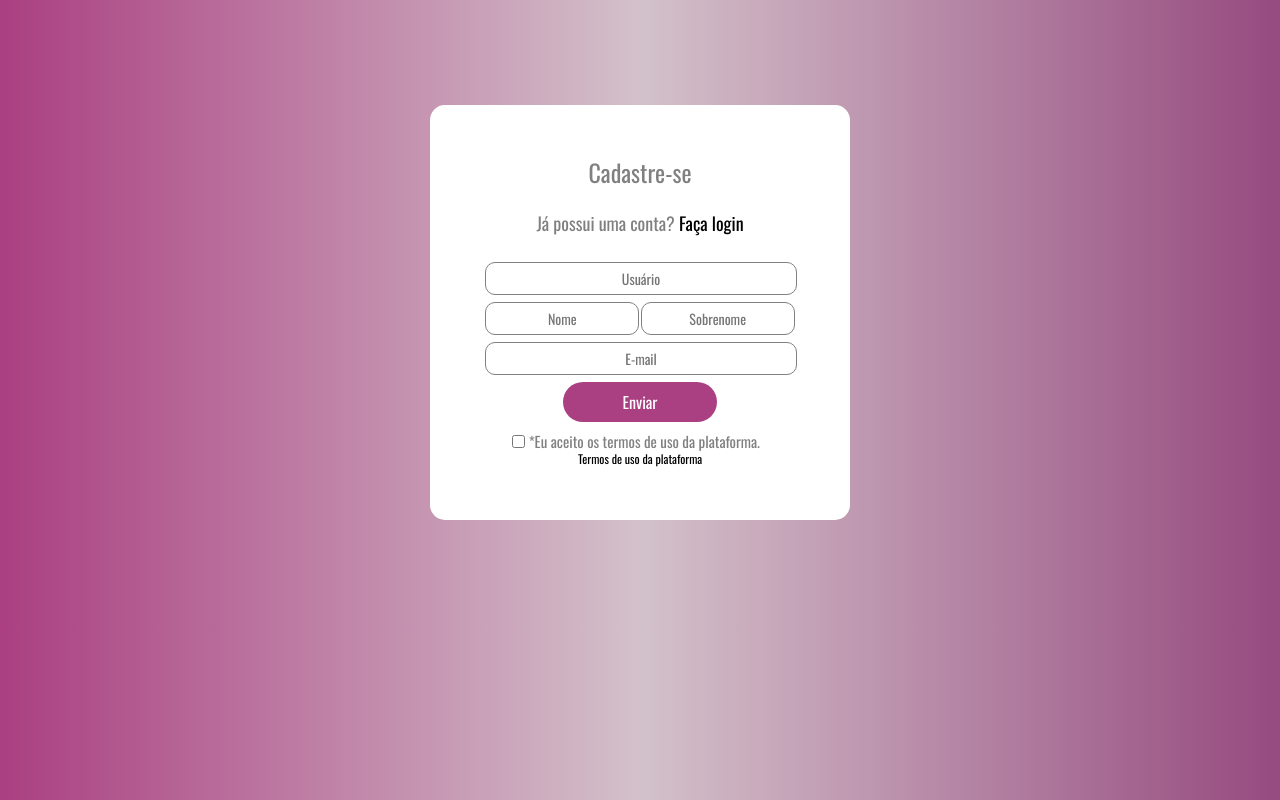
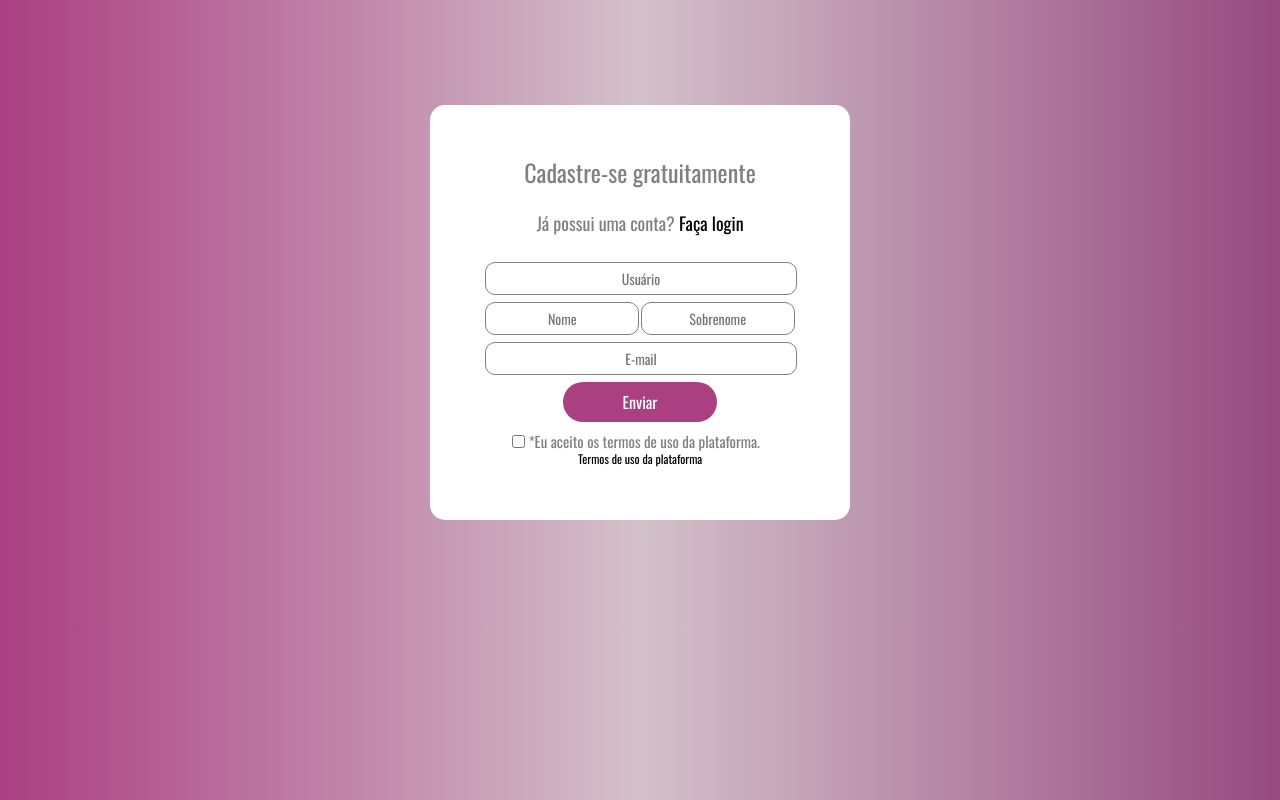
Before and after one commit to InacioSousa/Formulario, a plain HTML site: page index.html in a window 1280 px wide. Drawn offline with nearby package versions, Linux system fonts and the light colour scheme.

Commit message:
Ajustes no formulário

```diff
--- a/index.html
+++ b/index.html
@@ -16,7 +16,7 @@
 
     <section>
         <div class="formulario">
-            <h1 class="titulo">Cadastre-se</h1>
+            <h1 class="titulo">Cadastre-se gratuitamente</h1>
             <p class="titulo-p">Já possui uma conta? <a href="#" class="link">Faça login</a></p>
         <form>
             <input type="text" name="nick" id="nick" placeholder="Usuário" class="input">
```
